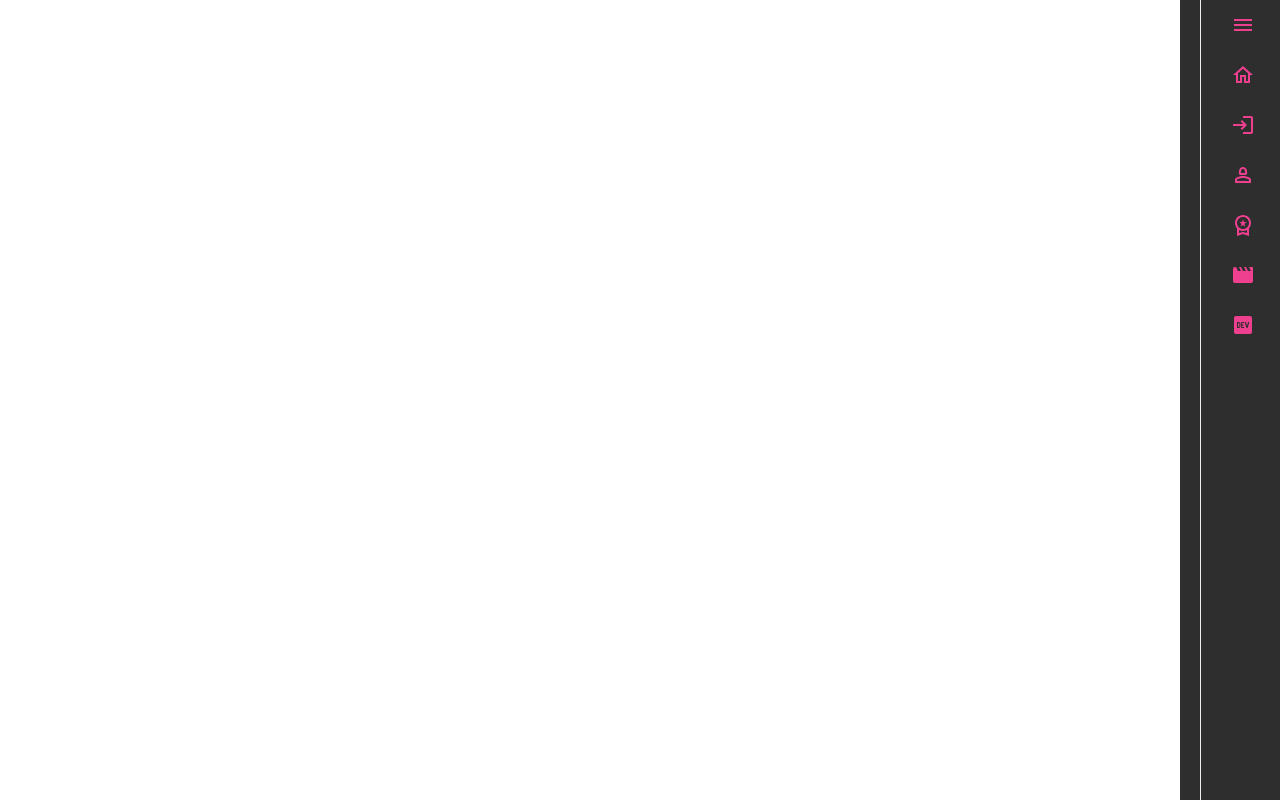
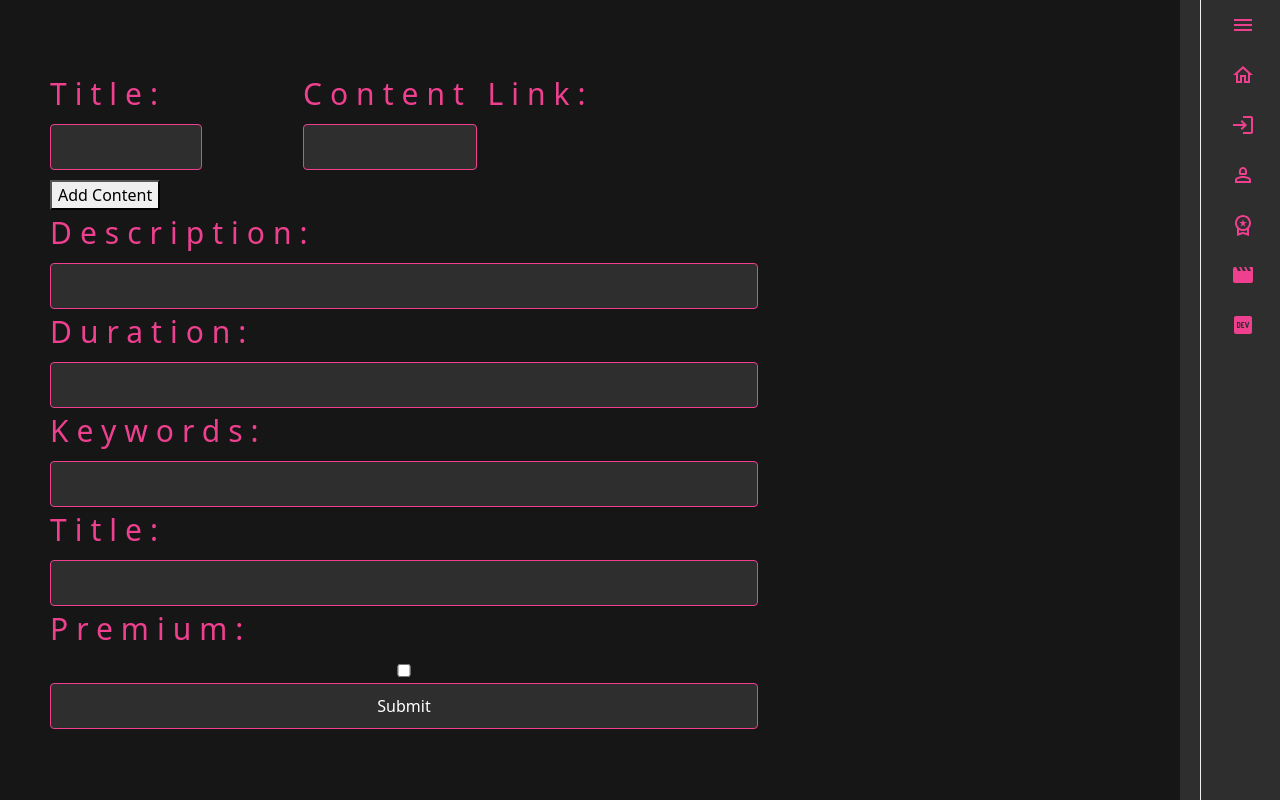
Before and after one commit to Isuru2701/Yolo2.0, a React (Create React App) app: page /admin/collections/create in a window 1280 px wide. Built offline with nearby package versions, Linux system fonts and the light colour scheme.

Commit message:
approve request done, report generation done. need to connect to backend

```diff
--- a/src/components/admin/ApproveRequests.js
+++ b/src/components/admin/ApproveRequests.js
@@ -37,6 +37,8 @@ export default function ApproveRequests() {
             const reportData = [request.id, request.name];
             tableRows.push(reportData);
         });
+        const date = new Date();
+        const dateString = `${date.getDate()}-${date.getMonth()+1}-${date.getFullYear()}`;
 
         doc.text("Pending Requests Report", 14, 15);
         doc.text(`Date: ${dateString}`, 14, 25); // Add the date to the report
--- a/src/components/admin/CreateCollection.js
+++ b/src/components/admin/CreateCollection.js
@@ -1,7 +1,75 @@
-import React from "react";
+import React, { useState } from "react";
 
 export default function CreateCollection() {
+    const [contents, setContents] = useState([{ title: "", link: "" }]);
+    const [description, setDescription] = useState("");
+    const [duration, setDuration] = useState("");
+    const [keywords, setKeywords] = useState("");
+    const [title, setTitle] = useState("");
+    const [premium, setPremium] = useState(false);
+
+    const handleCreate = async (event) => {
+        event.preventDefault();
+
+        const keywordsList = keywords.split(',');
+
+        // Now you have the form data in the format you want. You can handle it as needed.
+        console.log({ contents, description, duration, keywordsList, title, premium });
+    }
+
+    const handleAddContent = () => {
+        setContents([...contents, { title: "", link: "" }]);
+    }
+
+    const handleContentChange = (index, field, value) => {
+        const newContents = [...contents];
+        newContents[index][field] = value;
+        setContents(newContents);
+    }
+
     return (
-        <></>
+        <div className='cc-dashboard-container'>
+            <form onSubmit={handleCreate} style={{ margin: 50 }}>
+                {contents.map((content, index) => (
+                    <div key={index} style={{ display: 'flex', justifyContent: 'flex-start', marginBottom: '10px' }}>
+                        <div>
+                            <label>Title:</label>
+                            <input type="text" value={content.title} onChange={e => handleContentChange(index, 'title', e.target.value)} />
+                        </div>
+                        <div>
+                            <label>Content Link:</label>
+                            <input type="text" value={content.link} onChange={e => handleContentChange(index, 'link', e.target.value)} />
+                        </div>
+                    </div>
+                ))}
+                <button type="button" onClick={handleAddContent}>Add Content</button>
+                <label>
+                    Description:
+                </label>
+                <input type="text" value={description} onChange={e => setDescription(e.target.value)} />
+
+                <label>
+                    Duration:
+                </label>
+                <input type="text" value={duration} onChange={e => setDuration(e.target.value)} />
+
+                <label>
+                    Keywords:
+                </label>
+                <input type="text" value={keywords} onChange={e => setKeywords(e.target.value)} />
+
+                <label>
+                    Title:
+                </label>
+                <input type="text" value={title} onChange={e => setTitle(e.target.value)} />
+
+                <label>
+                    Premium:
+                </label>
+                <input type="checkbox" checked={premium} onChange={e => setPremium(e.target.checked)} />
+
+                <input type="submit" value="Submit" />
+            </form>
+        </div>
     );
 }
```
